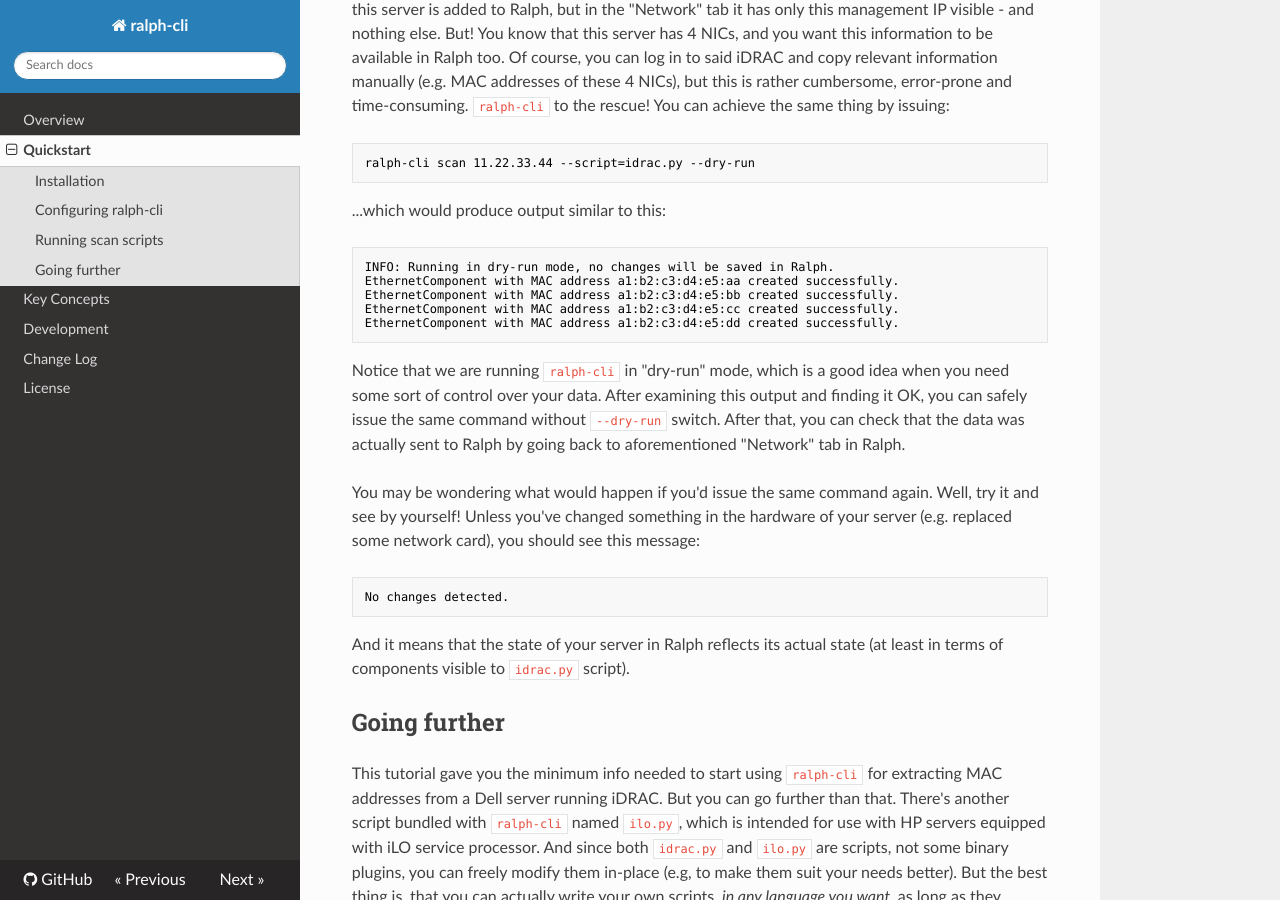
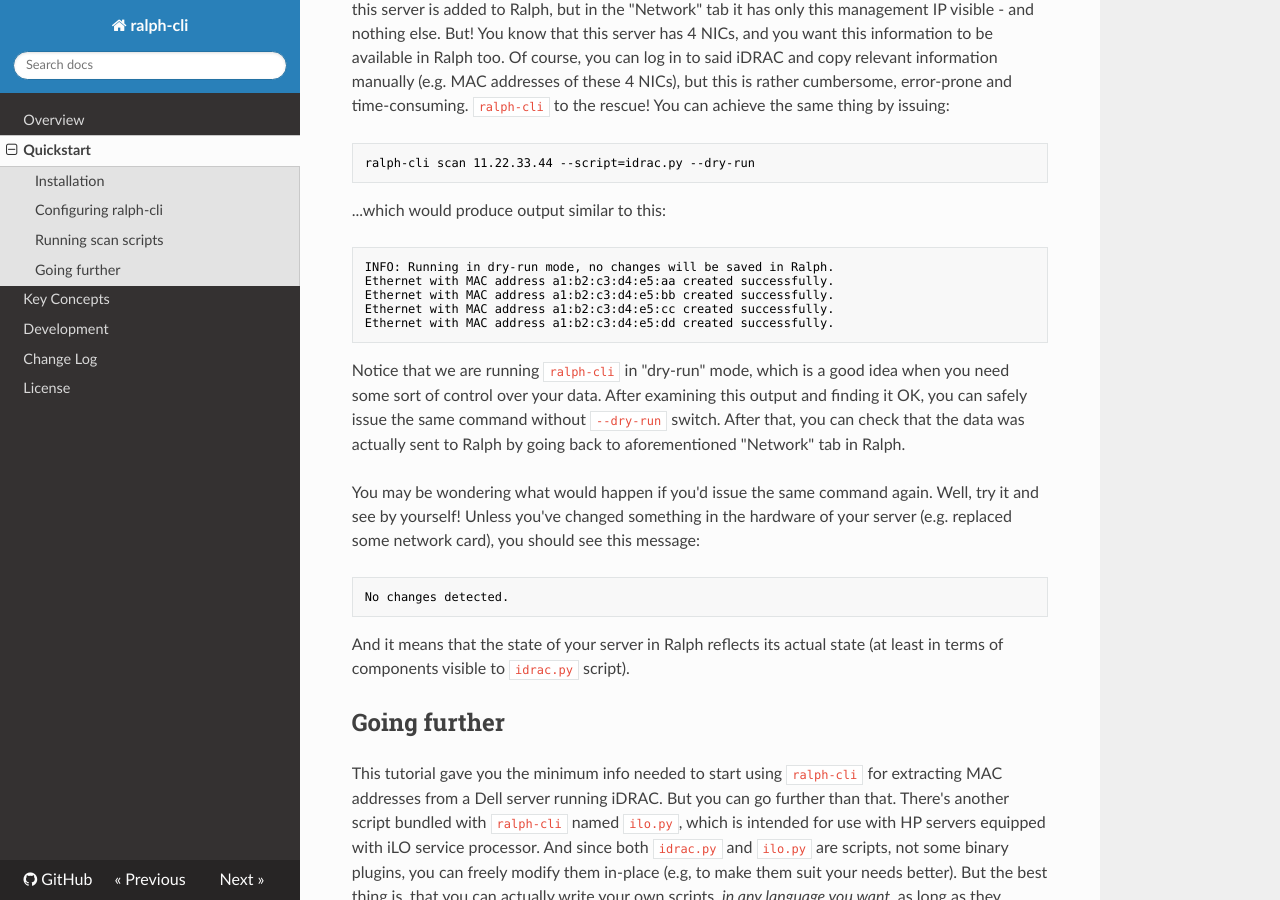
Before and after one commit to allegro/ralph-cli, an MkDocs documentation site: the page built from docs/quickstart.md, in a window 1280 px wide and 900 px high, scrolled down 1057 px. Built offline with MkDocs 1.6.1, drawn with Linux system fonts in a browser that asks for light colours; nearby versions of some CDN libraries; old or Windows-style settings are respelled for this version of MkDocs.

Commit message:
Small updates for the docs.

````diff
--- a/docs/quickstart.md
+++ b/docs/quickstart.md
@@ -62,10 +62,10 @@
 
 ```no-highlight
 INFO: Running in dry-run mode, no changes will be saved in Ralph.
-EthernetComponent with MAC address a1:b2:c3:d4:e5:aa created successfully.
-EthernetComponent with MAC address a1:b2:c3:d4:e5:bb created successfully.
-EthernetComponent with MAC address a1:b2:c3:d4:e5:cc created successfully.
-EthernetComponent with MAC address a1:b2:c3:d4:e5:dd created successfully.
+Ethernet with MAC address a1:b2:c3:d4:e5:aa created successfully.
+Ethernet with MAC address a1:b2:c3:d4:e5:bb created successfully.
+Ethernet with MAC address a1:b2:c3:d4:e5:cc created successfully.
+Ethernet with MAC address a1:b2:c3:d4:e5:dd created successfully.
 ```
 
 Notice that we are running `ralph-cli` in "dry-run" mode, which is a good idea
````
Also changed, not shown: CHANGELOG.md (+8 -2 lines), docs/concepts.md (+3 -3 lines).
